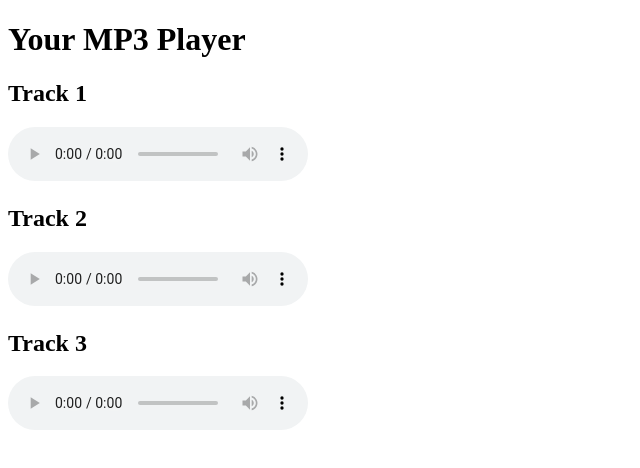
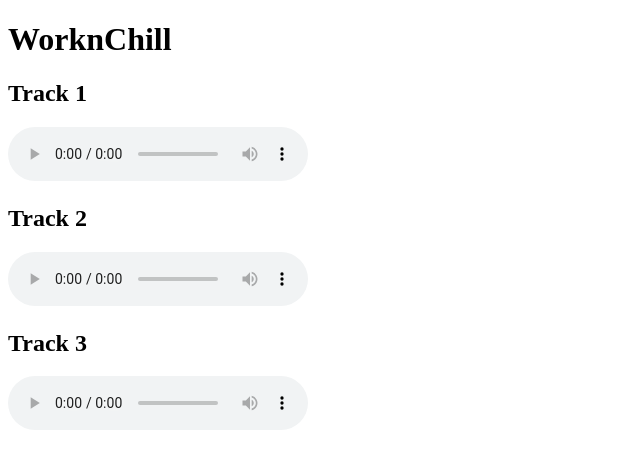
Before and after one commit to bdoersch/pleased, a plain HTML site: page index.html in a window 1280 px wide. Shown: the whole page, without its empty margins (0-640 px from the left). Drawn offline with Linux system fonts and the light colour scheme.

Commit message:
Update index.html

```diff
--- a/index.html
+++ b/index.html
@@ -6,7 +6,7 @@
   <title>MP3 Player</title>
 </head>
 <body>
-  <h1>Your MP3 Player</h1>
+  <h1>WorknChill</h1>
 
   <!-- MP3 1 -->
   <h2>Track 1</h2>
```
